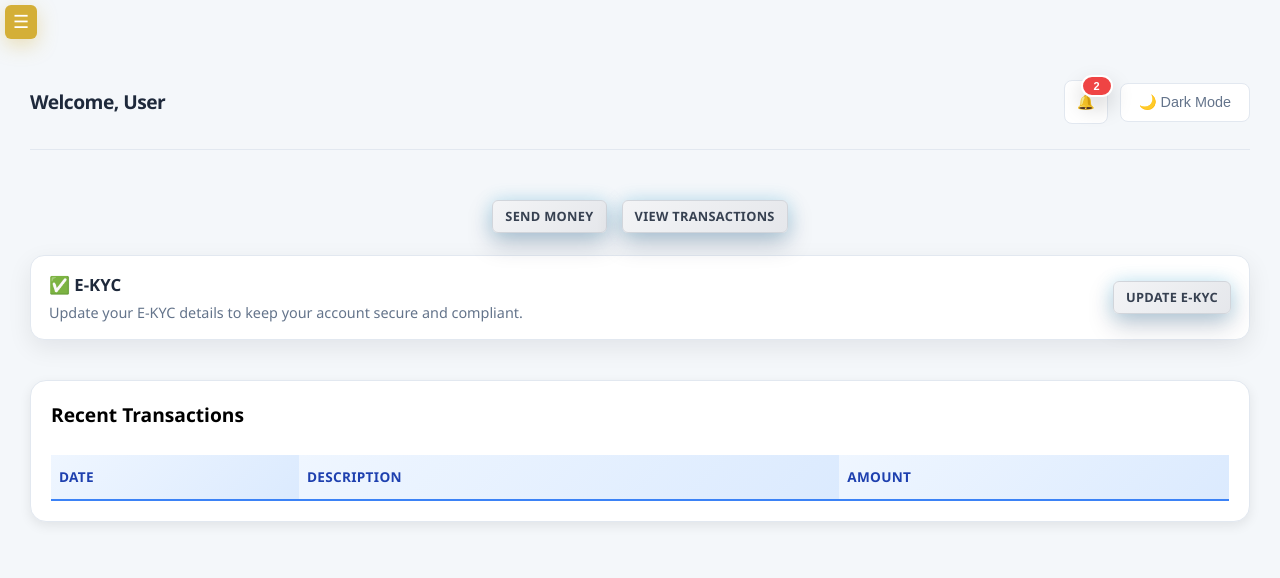
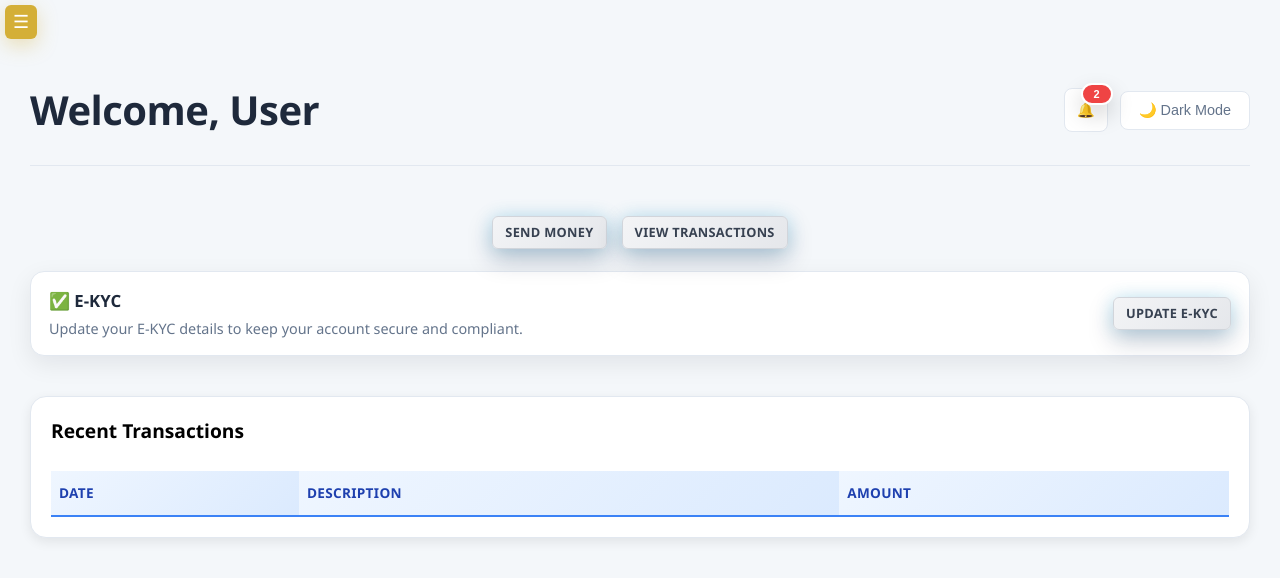
Before and after one commit to Adithya-220661/BankingApi, a plain HTML site: page frontend/dashboard.html in a window 1280 px wide. Drawn offline with Linux system fonts and the light colour scheme; no server answers; sample sign-in values are in the browser's storage.

Commit message:
Update style1.css

```diff
--- a/frontend/css/style1.css
+++ b/frontend/css/style1.css
@@ -467,6 +467,10 @@ header.page-header h1 {
   color: var(--text);
   letter-spacing: -0.5px;
 }
+
+#welcomeHeader {
+  font-size: 2.5rem;
+}
 header.page-header button {
   padding: 10px 18px;
   font-size: 0.9rem;
```
